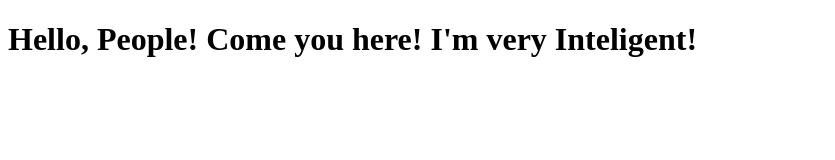
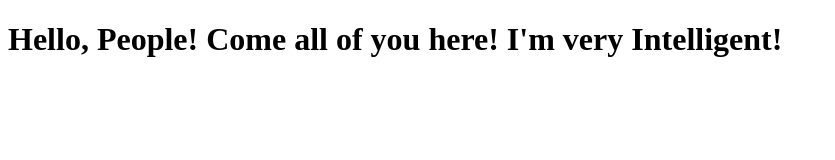
Before and after one commit to luislh/repo_sp35, a plain HTML site: page index.html in a window 1280 px wide. Shown: the whole page, without its empty margins (0-835 px from the left). Drawn offline with Linux system fonts and the light colour scheme.

Commit message:
My Project

```diff
--- a/index.html
+++ b/index.html
@@ -4,6 +4,6 @@
         <title>Meu Projeto</title>
     </head>
     <body>
-        <h1>Hello, People! Come you here! I'm very Inteligent!</h1>
+        <h1>Hello, People! Come all of you here! I'm very Intelligent!</h1>
     </body>
 </html>
```
